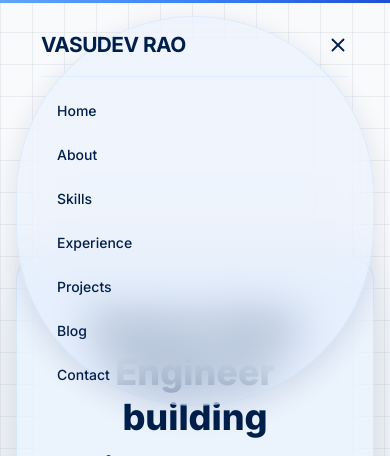
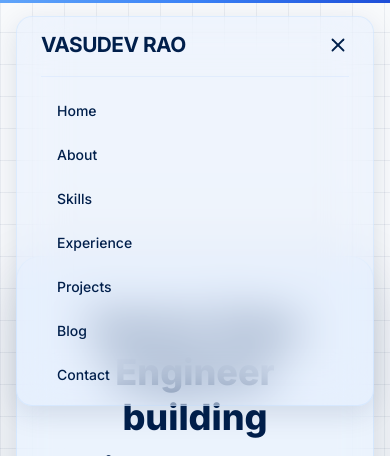
Before and after one commit to vasudev-rao/vdev-portfolio, a Next.js app: page / in a window 390 px wide. Both pictures are taken after a click on the button 338 px from the left and 44 px from the top of the page. Shown: the top 456 px of the page. Built offline with nearby package versions, Linux system fonts and the light colour scheme.

Commit message:
fix: improve mobile navbar shape and refine projects section

```diff
--- a/components/Navbar.tsx
+++ b/components/Navbar.tsx
@@ -31,17 +31,17 @@ export default function Navbar() {
   return (
     <nav className="fixed top-0 left-0 right-0 z-50">
       <div className="pt-4 flex justify-center">
-        {/* ✅ WIDTH FIXED HERE */}
         <div className="w-full max-w-[1400px] px-4">
+
           <div
             className={cn(
               `
-              rounded-full
               px-6 py-3
               border
               transition-all duration-300
               backdrop-blur-xl
               `,
+              mobileMenuOpen ? `rounded-2xl` : `rounded-full`,
               scrolled
                 ? `
                   bg-[rgba(219,234,254,0.42)]
@@ -56,11 +56,13 @@ export default function Navbar() {
             )}
           >
             <div className="flex items-center justify-between">
+
               {/* Logo */}
-              <Link href="/" className="flex items-center">
-                <span className="text-[1.3rem] font-bold tracking-tight text-[#011F4B]">
-                  VASUDEV RAO
-                </span>
+              <Link
+                href="/"
+                className="text-[1.3rem] font-bold tracking-tight text-[#011F4B]"
+              >
+                VASUDEV RAO
               </Link>
 
               {/* Desktop Navigation */}
@@ -122,7 +124,7 @@ export default function Navbar() {
                         rounded-lg
                         text-sm font-medium
                         text-[#011F4B]
-                        transition-all
+                        transition-all duration-200
                         hover:bg-blue-100/50
                       "
                     >
@@ -133,6 +135,7 @@ export default function Navbar() {
               </div>
             )}
           </div>
+
         </div>
       </div>
     </nav>
```
